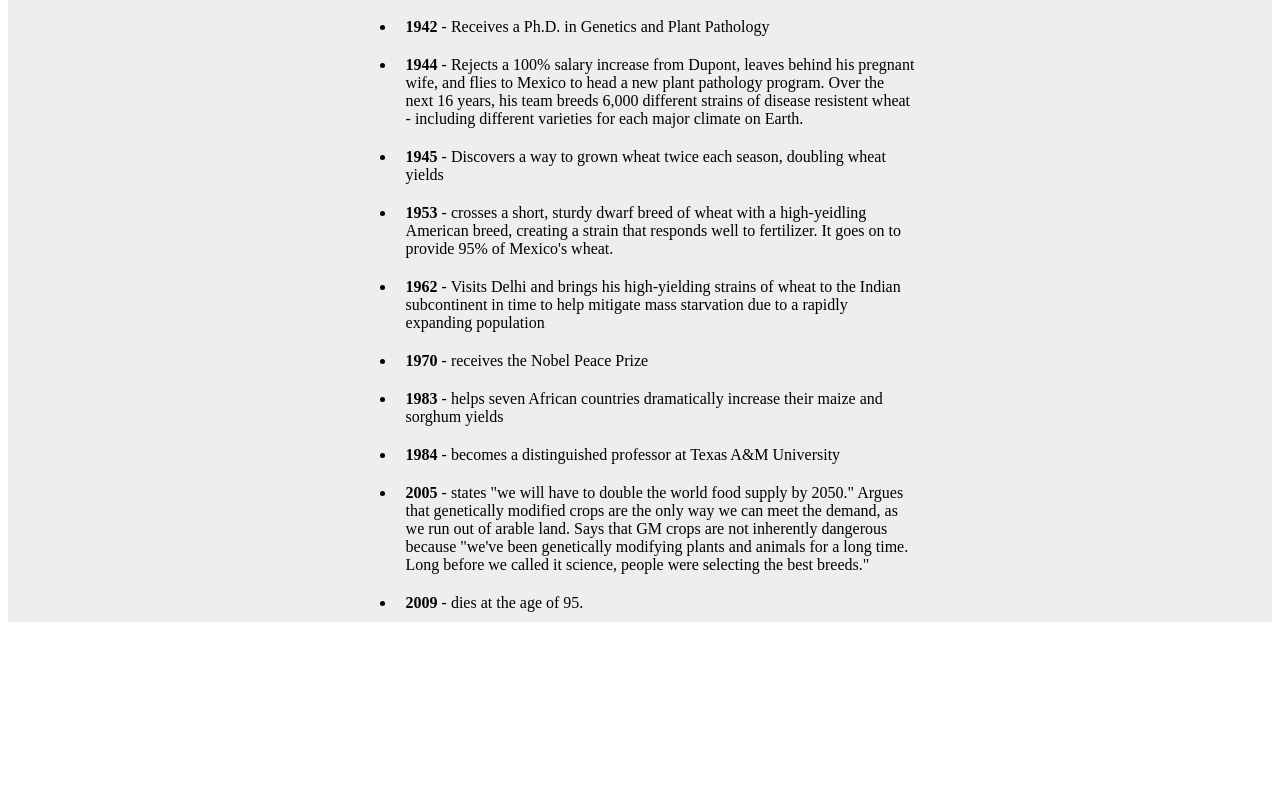
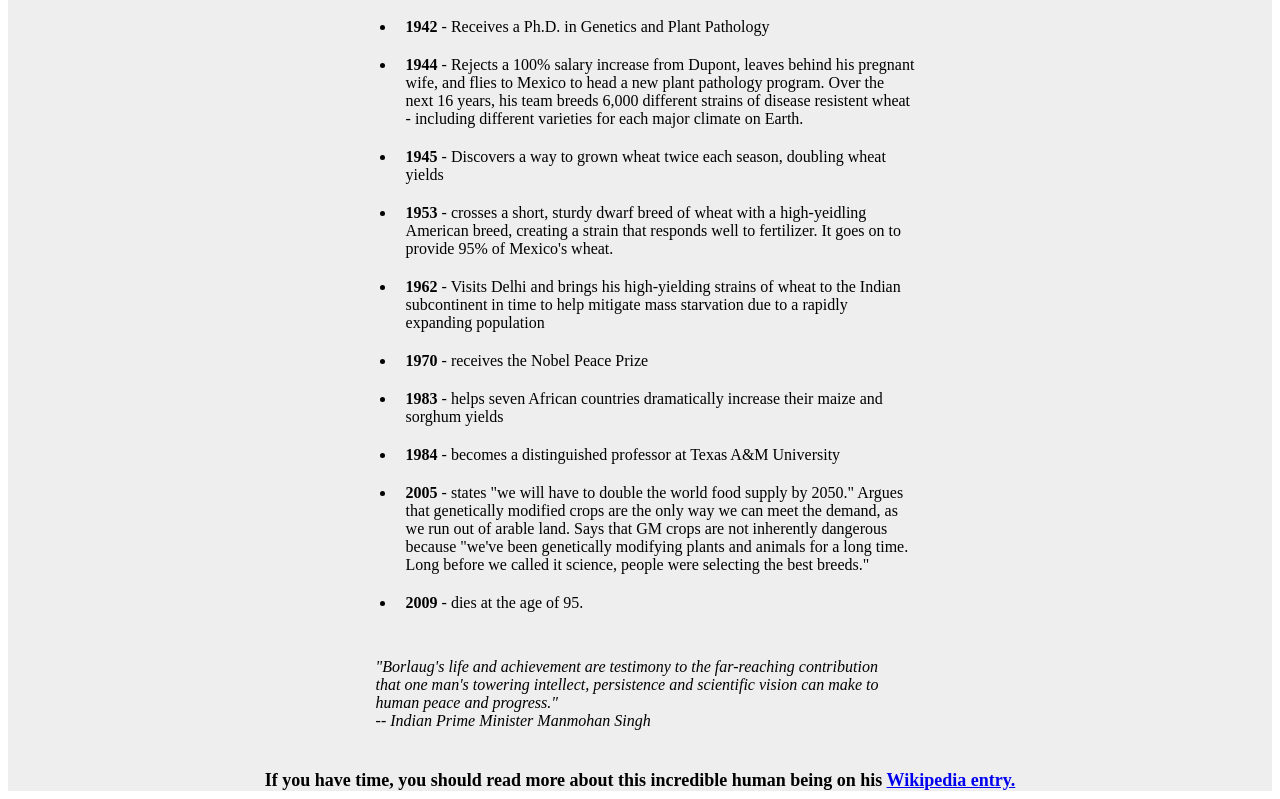
Before and after one commit to Anand8317/microverse-3rd-hello-world-, a plain HTML site: page index.html in a window 1280 px wide. Shown: the part 1176-1975 px from the top of the page. Before the commit the page ends 1814 px from the top, so only its background shows below. Drawn offline with Linux system fonts and the light colour scheme.

Commit message:
final changes

```diff
--- a/css/style.css
+++ b/css/style.css
@@ -16,7 +16,7 @@
 #image {
     display: block;
     max-width: 90%;
-    height: 90%;
+    height: auto;
     margin: auto;
 
 }
@@ -31,3 +31,14 @@
 li {
     padding: 10px;
 }
+#italic {
+   padding: 20px;
+
+}
+#footer {
+    max-width: 70%;
+    margin: auto;
+    text-align: center;
+    margin-top: 20px;
+    font-size: large;
+}
--- a/index.html
+++ b/index.html
@@ -44,11 +44,16 @@
   <li><b>1984</b> - becomes a distinguished professor at Texas A&M University</li>
   <li><b>2005</b> - states "we will have to double the world food supply by 2050." Argues that genetically modified crops are the only way we can meet the demand, as we run out of arable land. Says that GM crops are not inherently dangerous because "we've been genetically modifying plants and animals for a long time. Long before we called it science, people were selecting the best breeds."</li>
   <li><b>2009</b> - dies at the age of 95.</li>
+  </ul>
+  <div id="italic"><i>"Borlaug's life and achievement are testimony to the far-reaching contribution that one man's towering intellect, persistence and scientific vision can make to human peace and progress."<br>
+    -- Indian Prime Minister Manmohan Singh</i></div>
 
-
-</ul>
     </div>
 
+    <div id="footer">
+    <b>If you have time, you should read more about this incredible human being on his <a id="tribute-link" href="https://en.wikipedia.org/wiki/Norman_Borlaug" target="_blank"><b>Wikipedia entry.</b></a>
+    </b>
+  </div>
     <script  src="js/index.js"></script>
 
   </main>
```
